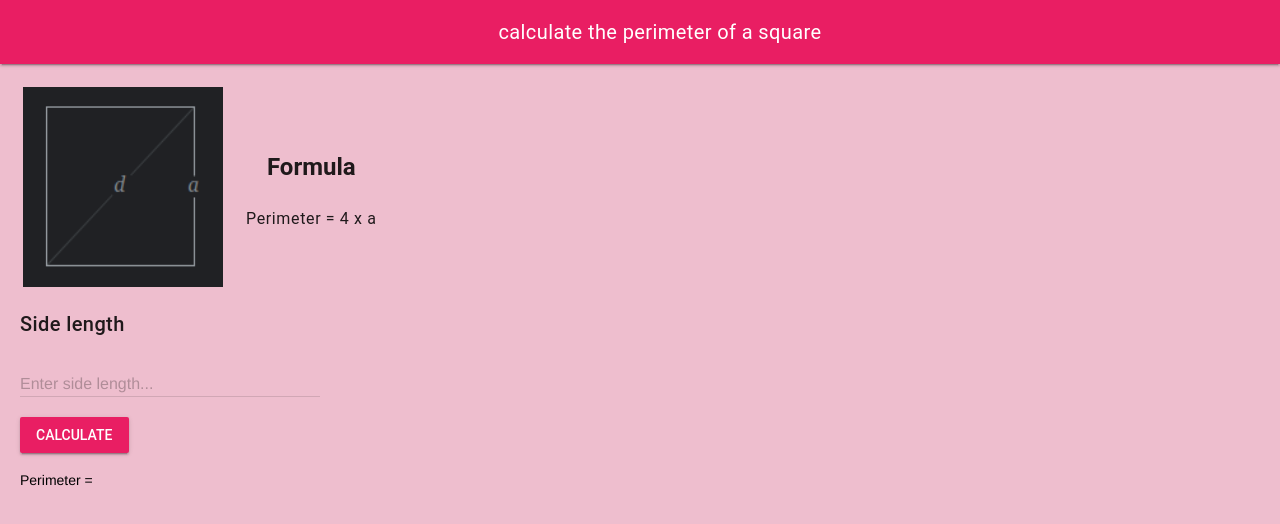
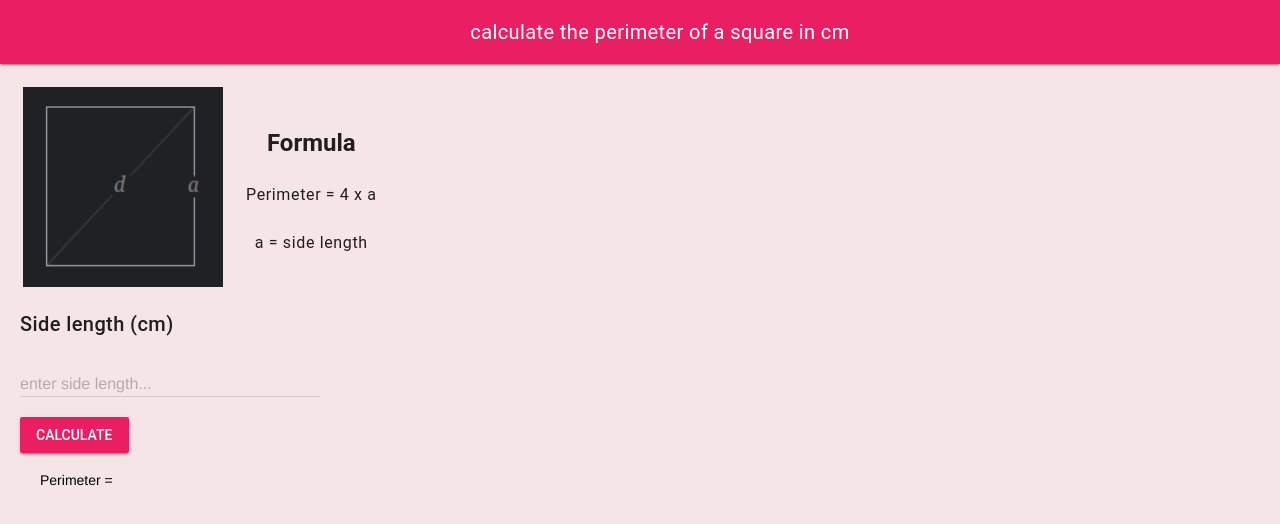
Before and after one commit to Liya-Getachew/ICS2O-Assignment-2, a plain HTML site: page index.html in a window 1280 px wide. Drawn offline with nearby package versions, Linux system fonts and the light colour scheme.

Commit message:
units, formula, format and bg

```diff
--- a/css/style.css
+++ b/css/style.css
@@ -22,7 +22,7 @@
 }
 
 body {
-  background-color: #eebece;
+  background-color: #f5e5e7;
 }
 
 p {
@@ -34,6 +34,7 @@ p {
 
 #answer {
   padding-top: 15px;
+  padding-left: 20px;
 }
 
 #formula {
--- a/index.html
+++ b/index.html
@@ -20,7 +20,7 @@
     <link rel="icon" type="image/png" sizes="32x32" href="favicon-32x32.png" />
     <link rel="icon" type="image/png" sizes="16x16" href="favicon-16x16.png" />
     <link rel="manifest" href="site.webmanifest" />
-    <title>perimeter of square calculator</title>
+    <title>perimeter of square calculator (cm)</title>
   </head>
   <body>
     <script defer src="https://code.getmdl.io/1.3.0/material.min.js"></script>
@@ -29,7 +29,7 @@
       <header class="mdl-layout__header">
         <div class="mdl-layout__header-row">
           <span class="mdl-layout-title"
-            >calculate the perimeter of a square</span
+            >calculate the perimeter of a square in cm</span
           >
         </div>
       </header>
@@ -47,12 +47,13 @@
             <th id="formula">
               <h4><strong>Formula</strong></h4>
               <h6>Perimeter = 4 x a</h6>
+              <h6>a = side length</h6>
             </th>
           </tr>
         </table>
         <!-- Numeric Textfield -->
         <form action="#">
-          <h5>Side length</h5>
+          <h5>Side length (cm)</h5>
           <div class="mdl-textfield mdl-js-textfield">
             <input
               class="mdl-textfield__input"
@@ -61,7 +62,7 @@
               id="side-length"
             />
             <label class="mdl-textfield__label" for="side-length"
-              >Enter side length...</label
+              >enter side length...</label
             >
             <span class="mdl-textfield__error">Input is not a number!</span>
           </div>
```
